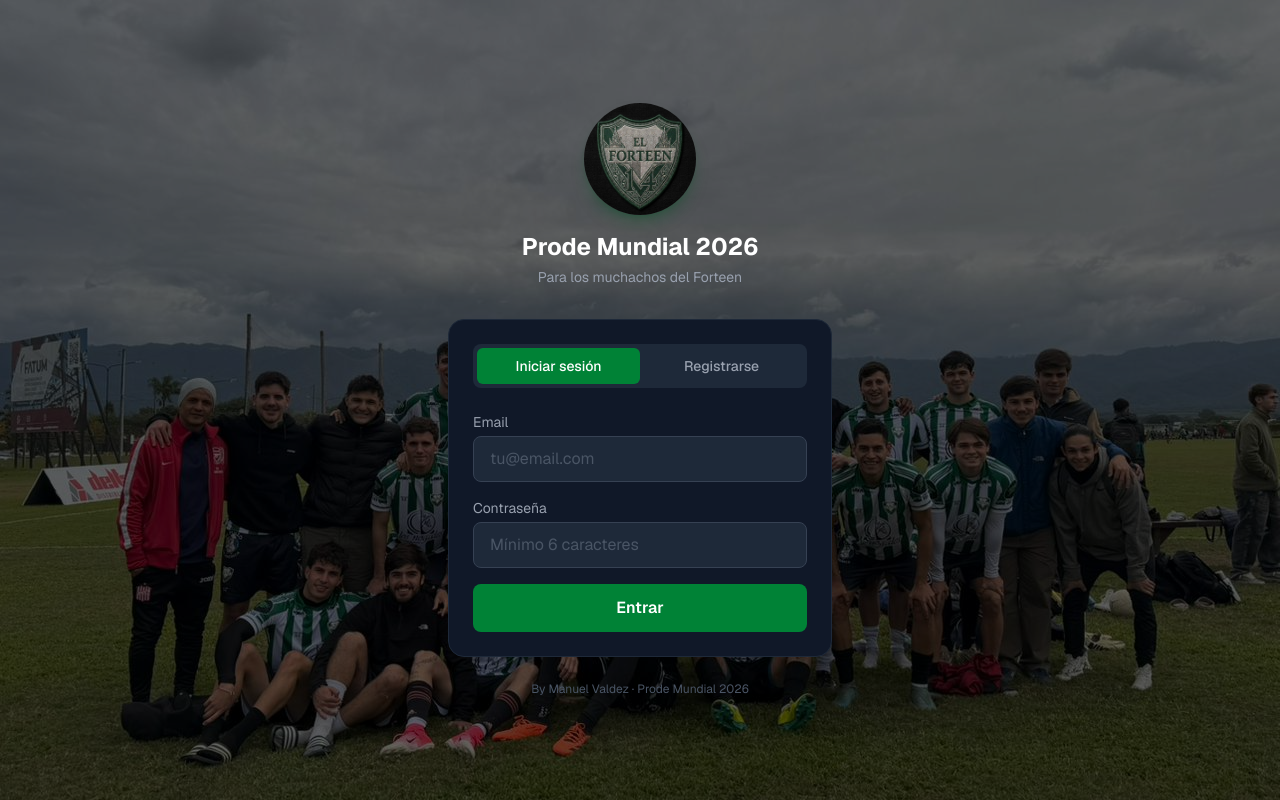
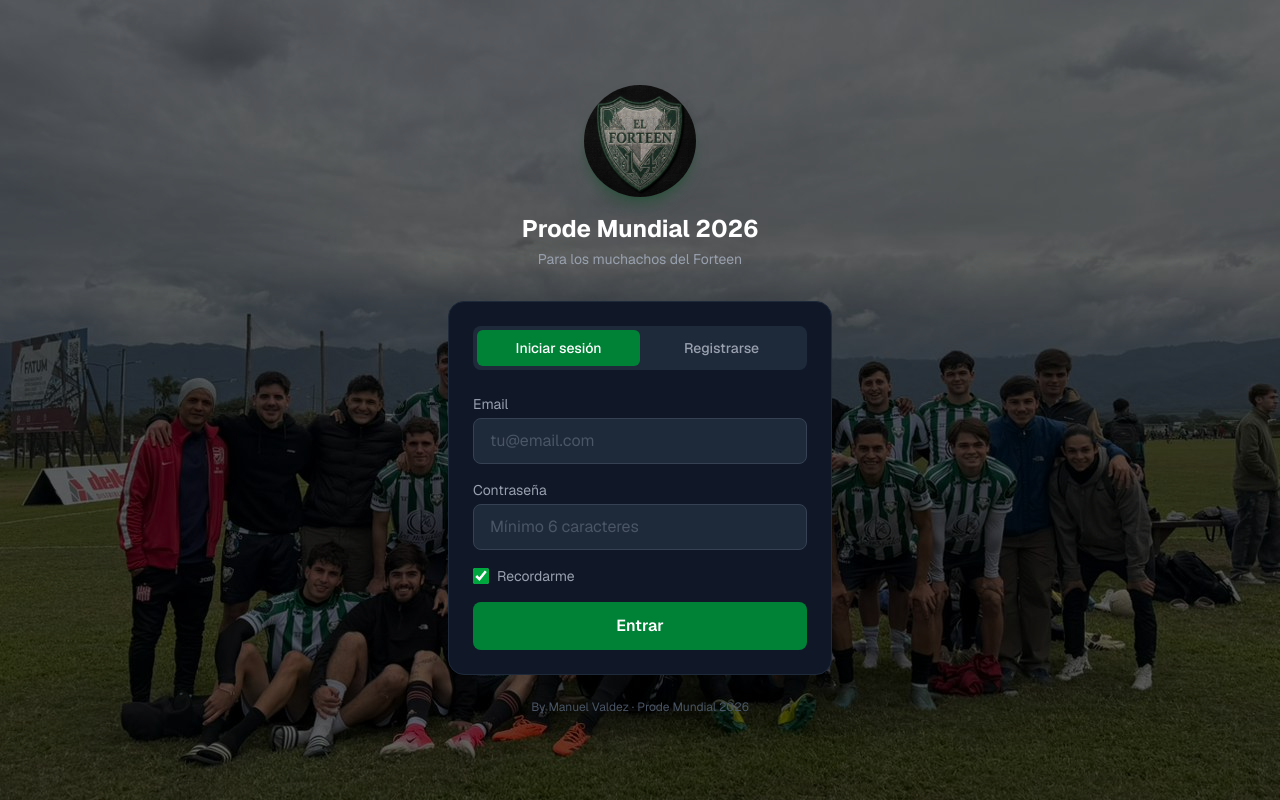
Before and after one commit to manueldecano2909-droid/Prode-Elforteen, a Next.js app: page /login in a window 1280 px wide. Built offline with nearby package versions, Linux system fonts and the light colour scheme.

Commit message:
se agregó el boton recordarme en el login

```diff
--- a/app/login/page.tsx
+++ b/app/login/page.tsx
@@ -1,6 +1,6 @@
 'use client'
 
-import { useState } from 'react'
+import { useState, useEffect } from 'react'
 import { useRouter } from 'next/navigation'
 import { createClient } from '@/lib/supabase/client'
 
@@ -10,9 +10,15 @@ export default function LoginPage() {
   const [email, setEmail] = useState('')
   const [password, setPassword] = useState('')
   const [username, setUsername] = useState('')
+  const [remember, setRemember] = useState(true)
   const [error, setError] = useState('')
   const [loading, setLoading] = useState(false)
   const [message, setMessage] = useState('')
+
+  useEffect(() => {
+    const saved = localStorage.getItem('prode_email')
+    if (saved) setEmail(saved)
+  }, [])
 
   async function handleSubmit(e: React.FormEvent) {
     e.preventDefault()
@@ -27,6 +33,8 @@ export default function LoginPage() {
       if (error) {
         setError('Email o contraseña incorrectos')
       } else {
+        if (remember) localStorage.setItem('prode_email', email)
+        else localStorage.removeItem('prode_email')
         router.push('/fixture')
         router.refresh()
       }
@@ -137,6 +145,18 @@ export default function LoginPage() {
               />
             </div>
 
+            {mode === 'login' && (
+              <label className="flex items-center gap-2 cursor-pointer">
+                <input
+                  type="checkbox"
+                  checked={remember}
+                  onChange={(e) => setRemember(e.target.checked)}
+                  className="w-4 h-4 accent-green-600 cursor-pointer"
+                />
+                <span className="text-sm text-gray-400">Recordarme</span>
+              </label>
+            )}
+
             {error && (
               <div className="bg-red-950 border border-red-800 rounded-lg px-4 py-2.5 text-red-300 text-sm">
                 {error}
```
